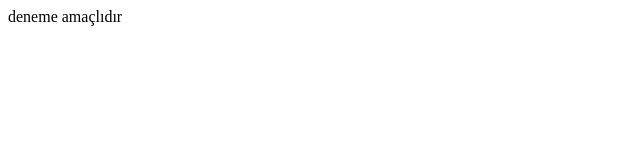
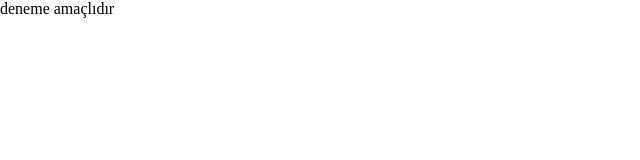
Before and after one commit to ozancank/ozancank.github.io, a plain HTML site: page index.html in a window 1280 px wide. Shown: the whole page, without its empty margins (0-640 px from the left). Drawn offline with Linux system fonts and the light colour scheme.

Commit message:
Update index.html

```diff
--- a/index.html
+++ b/index.html
@@ -1,6 +1,7 @@
 <html>
 <head>
 <title>Deneme Site</title>
+  <link rel="stylesheet" href="css/app.css"/>
 </head>
 <body>
 <p>deneme amaçlıdır</p>
```
